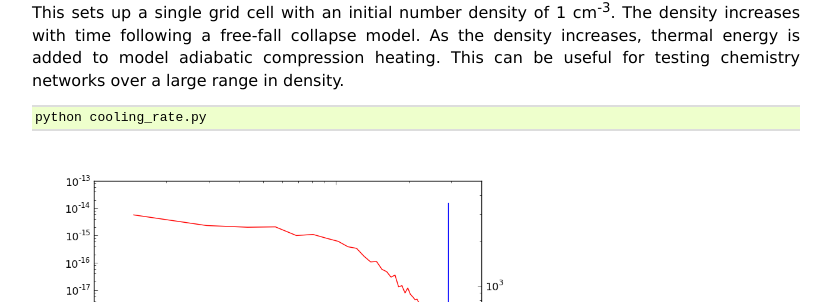
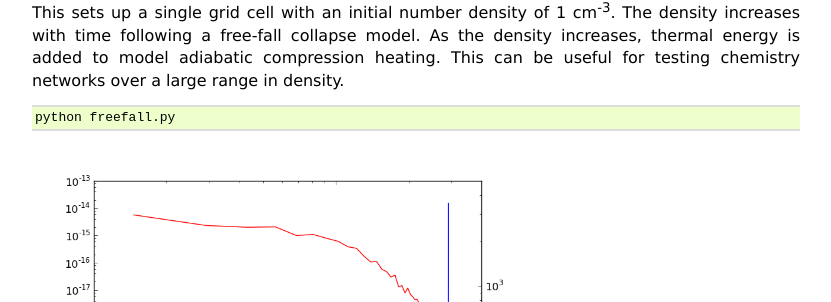
Before and after one commit to grackle-project/grackle, a Sphinx documentation site: the page built from doc/source/Python.rst, in a window 1280 px wide. Shown: the part 1359-1661 px from the top of the page, without its empty margins (48-879 px from the left). Built offline with Sphinx 7.4.7, drawn with Linux system fonts in a browser that asks for light colours.

Commit message:
Fixing typo.  Thanks, Devin.

```diff
--- a/doc/source/Python.rst
+++ b/doc/source/Python.rst
@@ -73,7 +73,7 @@ useful for testing chemistry networks over a large range in density.
 
 ::
 
-    python cooling_rate.py
+    python freefall.py
 
 .. image:: _images/freefall.png
    :width: 500
```
